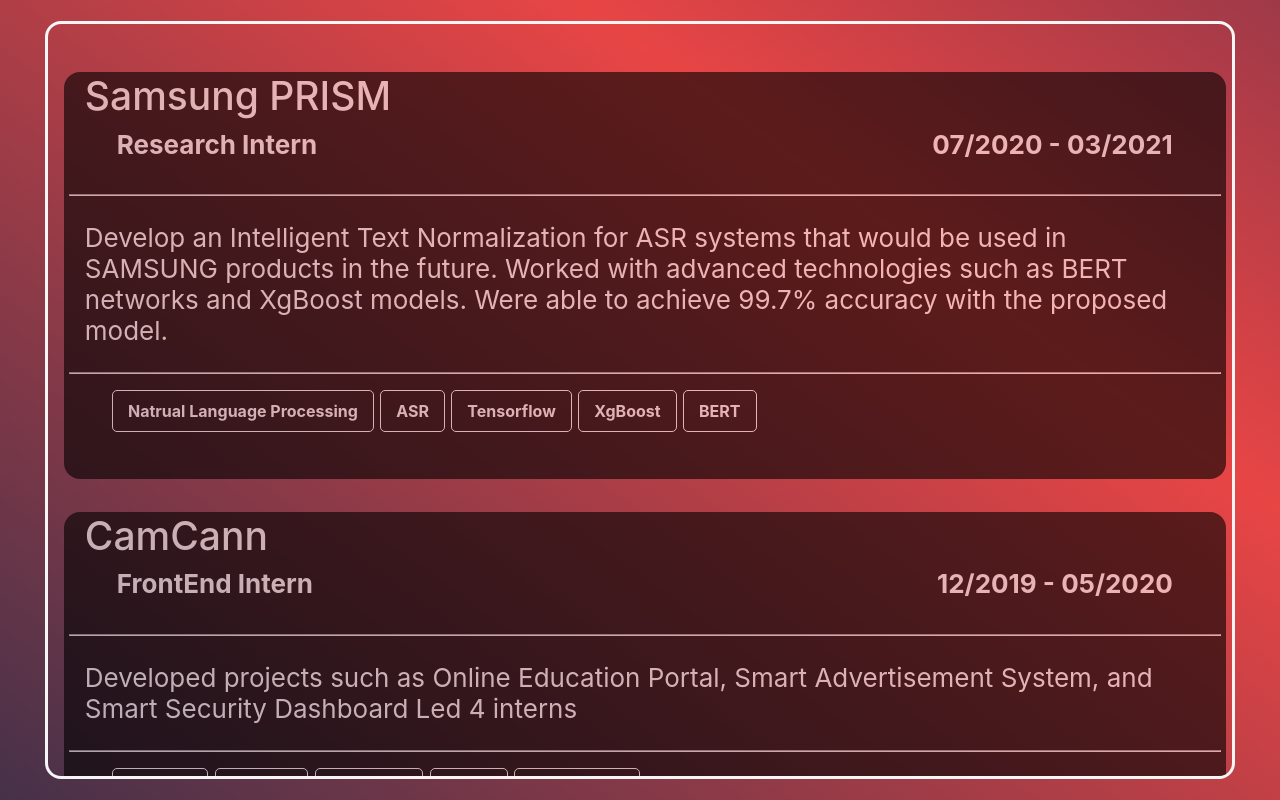
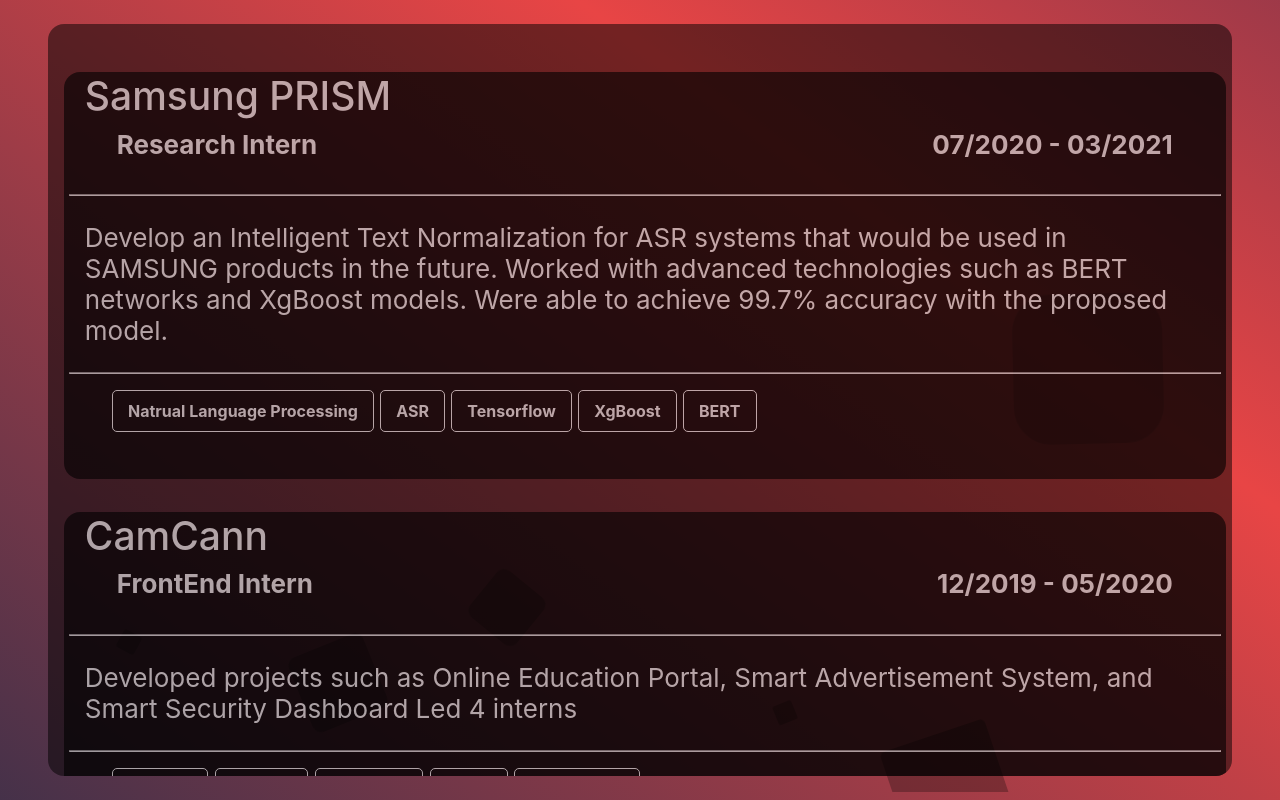
Before and after one commit to MeMihir/portfolio, a React (Create React App) app: page /projects in a window 1280 px wide. Built offline with nearby package versions, Linux system fonts and the light colour scheme; some icons are missing.

Commit message:
design changes

```diff
--- a/src/App.jsx
+++ b/src/App.jsx
@@ -1,3 +1,4 @@
+import Background from './components/Background';
 import Intro from './pages/intro/Intro';
 import AboutMe from './pages/aboutMe/aboutMe';
 import Projects from './pages/projects/Projects';
@@ -7,6 +8,7 @@
 function App() {
   return (
     <div className="App">
+      <Background />
       <header className="App-header">
         {/* <Intro /> */}
         {/* <AboutMe  /> */}
--- /dev/null
+++ b/src/components/Background.jsx
@@ -0,0 +1,19 @@
+import React from "react";
+import './background.scss'
+
+export default function Background() {
+  return (
+    <ul className="circles">
+      <li></li>
+      <li></li>
+      <li></li>
+      <li></li>
+      <li></li>
+      <li></li>
+      <li></li>
+      <li></li>
+      <li></li>
+      <li></li>
+    </ul>
+  );
+}
--- /dev/null
+++ b/src/components/background.scss
@@ -0,0 +1,116 @@
+
+.circles{
+    position: absolute;
+    top: 0;
+    left: 0;
+    width: 90vw;
+    height: 97vh;
+    overflow: hidden;
+    z-index: 0;
+}
+
+.circles li{
+    position: absolute;
+    display: block;
+    list-style: none;
+    width: 20px;
+    height: 20px;
+    background: rgba(0, 0, 0, 0.3);
+    animation: animate 25s linear infinite;
+    bottom: -150px;
+
+}
+
+.circles li:nth-child(1){
+    left: 25%;
+    width: 80px;
+    height: 80px;
+    animation-delay: 0s;
+}
+
+
+.circles li:nth-child(2){
+    left: 10%;
+    width: 20px;
+    height: 20px;
+    animation-delay: 2s;
+    animation-duration: 12s;
+}
+
+.circles li:nth-child(3){
+    left: 70%;
+    width: 20px;
+    height: 20px;
+    animation-delay: 4s;
+}
+
+.circles li:nth-child(4){
+    left: 40%;
+    width: 60px;
+    height: 60px;
+    animation-delay: 0s;
+    animation-duration: 18s;
+}
+
+.circles li:nth-child(5){
+    left: 65%;
+    width: 20px;
+    height: 20px;
+    animation-delay: 0s;
+}
+
+.circles li:nth-child(6){
+    left: 75%;
+    width: 110px;
+    height: 110px;
+    animation-delay: 3s;
+}
+
+.circles li:nth-child(7){
+    left: 35%;
+    width: 150px;
+    height: 150px;
+    animation-delay: 7s;
+}
+
+.circles li:nth-child(8){
+    left: 50%;
+    width: 25px;
+    height: 25px;
+    animation-delay: 15s;
+    animation-duration: 45s;
+}
+
+.circles li:nth-child(9){
+    left: 20%;
+    width: 15px;
+    height: 15px;
+    animation-delay: 2s;
+    animation-duration: 35s;
+}
+
+.circles li:nth-child(10){
+    left: 85%;
+    width: 150px;
+    height: 150px;
+    animation-delay: 0s;
+    animation-duration: 11s;
+}
+
+
+
+@keyframes animate {
+
+    0%{
+        transform: translateY(0) rotate(0deg);
+        opacity: 1;
+        border-radius: 0;
+    }
+
+    100%{
+        transform: translateY(-1000px) rotate(720deg);
+        opacity: 0;
+        border-radius: 50%;
+    }
+
+}
--- a/src/pages/internships/internships.scss
+++ b/src/pages/internships/internships.scss
@@ -2,7 +2,8 @@
     overflow: scroll;
     background-color: transparent;
     padding: 1rem;
-    border: whitesmoke 0.2rem solid;
+    // border: whitesmoke 0.2rem solid;
+    background-color: rgba($color: #000000, $alpha: 0.5);
     width: 90%;
     border-radius: 1rem;
     height: 90vh;
--- a/src/pages/intro/intro.scss
+++ b/src/pages/intro/intro.scss
@@ -1,6 +1,6 @@
 .intro-wrap {
     background-color: linear-gradient(36deg, rgba(43,46,74,1) 0%, rgba(232,69,69,1) 63%, rgba(144,55,73,1) 90%);
-    border: whitesmoke 1rem double;
+    border: rgba($color: #000000, $alpha: 0.5) 1rem double;
     width: 90%;
     border-radius: 1rem;
     height: 90vh;
@@ -9,8 +9,8 @@
 .Intro {
     width: 100%;
     height: 80vh;
-    background-color: whitesmoke;
-    color: black;
+    background-color: rgba($color: #000000, $alpha: 0.5);
+    color: white;
     // opacity: 0.8;
     // border-radius: 1rem;
     display: flex;
@@ -54,7 +54,7 @@
 
     .button {
         text-align: center;
-        border: 0.2rem whitesmoke solid;
+        border: 0.2rem rgba($color: #000000, $alpha: 0.5) solid;
         width: 100%;
         height: 100%;
         cursor: pointer;
@@ -65,8 +65,8 @@
         }
     }
     .button:hover {
-        background-color: whitesmoke;
-        color: black;
+        background-color: rgba($color: #000000, $alpha: 0.5);
+        color: white;
         animation: hoverColor 0.5s ease;
     }
 
@@ -74,5 +74,5 @@
 
 @keyframes hoverColor {
     from { background-color: transparent; }
-    to {background-color: whitesmoke;}
+    to {background-color: rgba($color: #000000, $alpha: 0.5);}
 }
--- a/src/pages/projects/projects.scss
+++ b/src/pages/projects/projects.scss
@@ -2,7 +2,8 @@
     overflow: scroll;
     background-color: transparent;
     padding: 1rem;
-    border: whitesmoke 0.2rem solid;
+    // border: rgba($color: #000000, $alpha: 0.5) 0.2rem solid;
+    background-color: rgba($color: #000000, $alpha: 0.5);
     width: 90%;
     border-radius: 1rem;
     height: 90vh;
```
Also changed, not shown: src/pages/certification/certifications.jsx (added).
